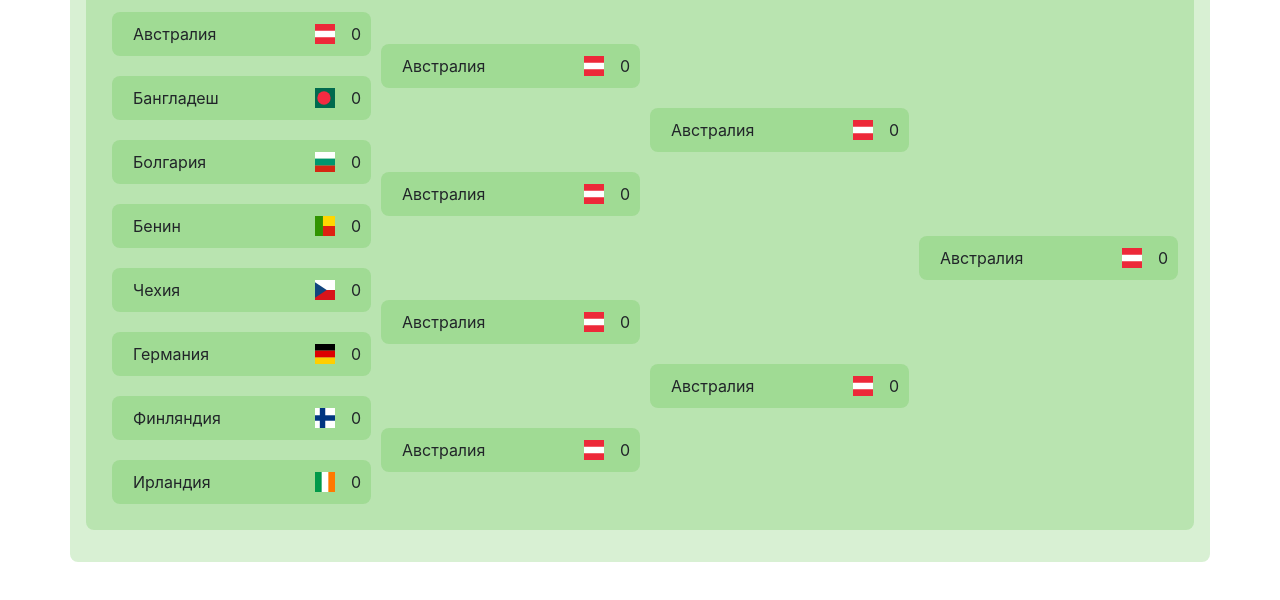
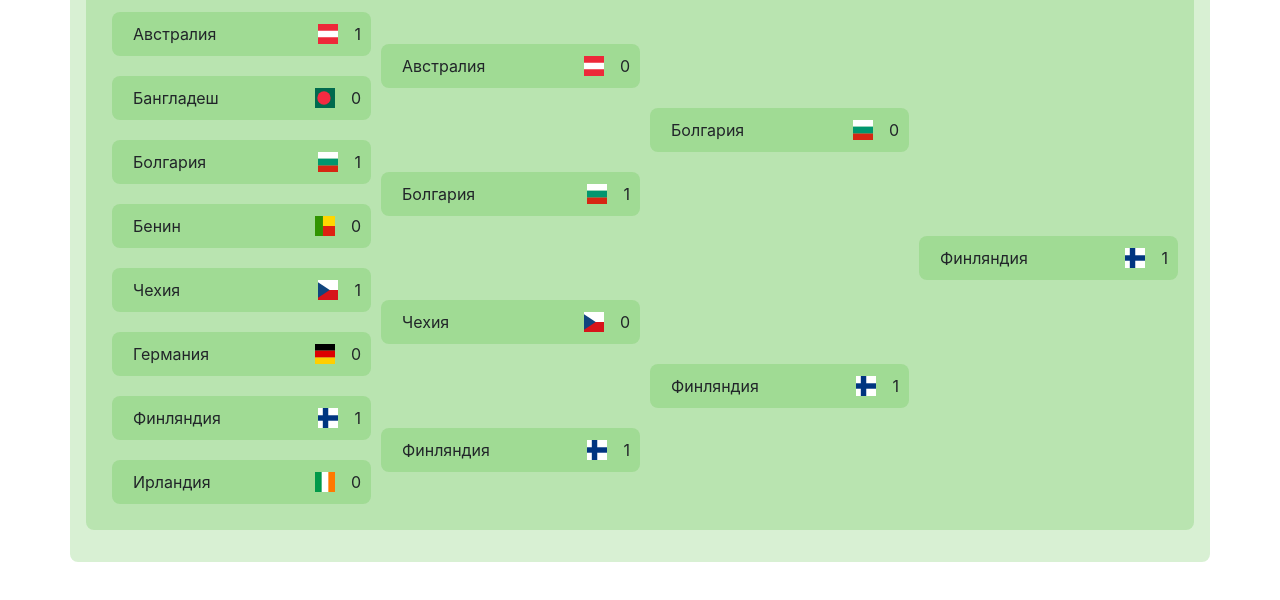
Before and after one commit to povar0305/football_table, a website: page table/src/index.html in a window 1280 px wide. Shown: the part 102-702 px from the top of the page. Drawn offline with nearby package versions, Linux system fonts and the light colour scheme; files that its build step writes are made by us from their sources.

Commit message:
done all cals

```diff
--- a/table/src/template/table.html
+++ b/table/src/template/table.html
@@ -17,7 +17,7 @@
                     </g>
                 </svg>
                 <span>
-                    0
+                    1
                 </span>
             </div>
         </div>
@@ -48,7 +48,7 @@
                     </g>
                 </svg>
                 <span>
-                    0
+                    1
                 </span>
             </div>
         </div>
@@ -87,7 +87,7 @@
                     <path fill="#11457e" d="M300 256 0 56V456z"/>
                 </svg>
                 <span>
-                    0
+                    1
                 </span>
             </div>
         </div>
@@ -117,7 +117,7 @@
                     <path fill="#003580" d="M123.2 0h139.6v512H123.1z"/>
                 </svg>
                 <span>
-                    0
+                    1
                 </span>
             </div>
         </div>
@@ -159,29 +159,29 @@
     </div>
     <div class="div10">
         <div class="row table_item align-items-center">
-            <p class="table_item-name">Австралия</p>
+            <p class="table_item-name">Болгария</p>
             <div>
-                <svg xmlns="http://www.w3.org/2000/svg" id="flag-icon-css-at" viewBox="0 0 512 512">
-                    <g fill-rule="evenodd">
-                        <path fill="#fff" d="M512 512H0V0h512z"/>
-                        <path fill="#ed2939" d="M512 512H0V341.3h512zm0-341.2H0V.1h512z"/>
+                <svg xmlns="http://www.w3.org/2000/svg" id="flag-icon-css-bg" viewBox="0 0 512 512">
+                    <g fill-rule="evenodd" stroke-width="1pt">
+                        <path fill="#d62612" d="M0 341.3h512V512H0z"/>
+                        <path fill="#fff" d="M0 0h512v170.7H0z"/>
+                        <path fill="#00966e" d="M0 170.7h512v170.6H0z"/>
                     </g>
                 </svg>
                 <span>
-                    0
+                    1
                 </span>
             </div>
         </div>
     </div>
     <div class="div11">
         <div class="row table_item align-items-center">
-            <p class="table_item-name">Австралия</p>
+            <p class="table_item-name">Чехия</p>
             <div>
-                <svg xmlns="http://www.w3.org/2000/svg" id="flag-icon-css-at" viewBox="0 0 512 512">
-                    <g fill-rule="evenodd">
-                        <path fill="#fff" d="M512 512H0V0h512z"/>
-                        <path fill="#ed2939" d="M512 512H0V341.3h512zm0-341.2H0V.1h512z"/>
-                    </g>
+                <svg xmlns="http://www.w3.org/2000/svg" id="flag-icon-css-cz" viewBox="0 0 512 512">
+                    <path fill="#ffffff" d="M0 0h512v256H0z"/>
+                    <path fill="#d7141a" d="M0 256h512v256H0z"/>
+                    <path fill="#11457e" d="M300 256 0 56V456z"/>
                 </svg>
                 <span>
                     0
@@ -191,44 +191,45 @@
     </div>
     <div class="div12">
         <div class="row table_item align-items-center">
-            <p class="table_item-name">Австралия</p>
+            <p class="table_item-name">Финляндия</p>
             <div>
-                <svg xmlns="http://www.w3.org/2000/svg" id="flag-icon-css-at" viewBox="0 0 512 512">
-                    <g fill-rule="evenodd">
-                        <path fill="#fff" d="M512 512H0V0h512z"/>
-                        <path fill="#ed2939" d="M512 512H0V341.3h512zm0-341.2H0V.1h512z"/>
-                    </g>
+                <svg xmlns="http://www.w3.org/2000/svg" id="flag-icon-css-fi" viewBox="0 0 512 512">
+                    <path fill="#fff" d="M0 0h512v512H0z"/>
+                    <path fill="#003580" d="M0 186.2h512v139.6H0z"/>
+                    <path fill="#003580" d="M123.2 0h139.6v512H123.1z"/>
                 </svg>
                 <span>
-                    0
+                    1
                 </span>
             </div>
         </div>
     </div>
+
+
     <div class="div13">
         <div class="row table_item align-items-center">
-            <p class="table_item-name">Австралия</p>
+            <p class="table_item-name">Финляндия</p>
             <div>
-                <svg xmlns="http://www.w3.org/2000/svg" id="flag-icon-css-at" viewBox="0 0 512 512">
-                    <g fill-rule="evenodd">
-                        <path fill="#fff" d="M512 512H0V0h512z"/>
-                        <path fill="#ed2939" d="M512 512H0V341.3h512zm0-341.2H0V.1h512z"/>
-                    </g>
+                <svg xmlns="http://www.w3.org/2000/svg" id="flag-icon-css-fi" viewBox="0 0 512 512">
+                    <path fill="#fff" d="M0 0h512v512H0z"/>
+                    <path fill="#003580" d="M0 186.2h512v139.6H0z"/>
+                    <path fill="#003580" d="M123.2 0h139.6v512H123.1z"/>
                 </svg>
                 <span>
-                    0
+                    1
                 </span>
             </div>
         </div>
     </div>
     <div class="div14">
         <div class="row table_item align-items-center">
-            <p class="table_item-name">Австралия</p>
+            <p class="table_item-name">Болгария</p>
             <div>
-                <svg xmlns="http://www.w3.org/2000/svg" id="flag-icon-css-at" viewBox="0 0 512 512">
-                    <g fill-rule="evenodd">
-                        <path fill="#fff" d="M512 512H0V0h512z"/>
-                        <path fill="#ed2939" d="M512 512H0V341.3h512zm0-341.2H0V.1h512z"/>
+                <svg xmlns="http://www.w3.org/2000/svg" id="flag-icon-css-bg" viewBox="0 0 512 512">
+                    <g fill-rule="evenodd" stroke-width="1pt">
+                        <path fill="#d62612" d="M0 341.3h512V512H0z"/>
+                        <path fill="#fff" d="M0 0h512v170.7H0z"/>
+                        <path fill="#00966e" d="M0 170.7h512v170.6H0z"/>
                     </g>
                 </svg>
                 <span>
@@ -239,16 +240,15 @@
     </div>
     <div class="div15">
         <div class="row table_item align-items-center">
-            <p class="table_item-name">Австралия</p>
+            <p class="table_item-name">Финляндия</p>
             <div>
-                <svg xmlns="http://www.w3.org/2000/svg" id="flag-icon-css-at" viewBox="0 0 512 512">
-                    <g fill-rule="evenodd">
-                        <path fill="#fff" d="M512 512H0V0h512z"/>
-                        <path fill="#ed2939" d="M512 512H0V341.3h512zm0-341.2H0V.1h512z"/>
-                    </g>
+                <svg xmlns="http://www.w3.org/2000/svg" id="flag-icon-css-fi" viewBox="0 0 512 512">
+                    <path fill="#fff" d="M0 0h512v512H0z"/>
+                    <path fill="#003580" d="M0 186.2h512v139.6H0z"/>
+                    <path fill="#003580" d="M123.2 0h139.6v512H123.1z"/>
                 </svg>
                 <span>
-                    0
+                    1
                 </span>
             </div>
         </div>
```
Also changed, not shown: table/build/index.html.
